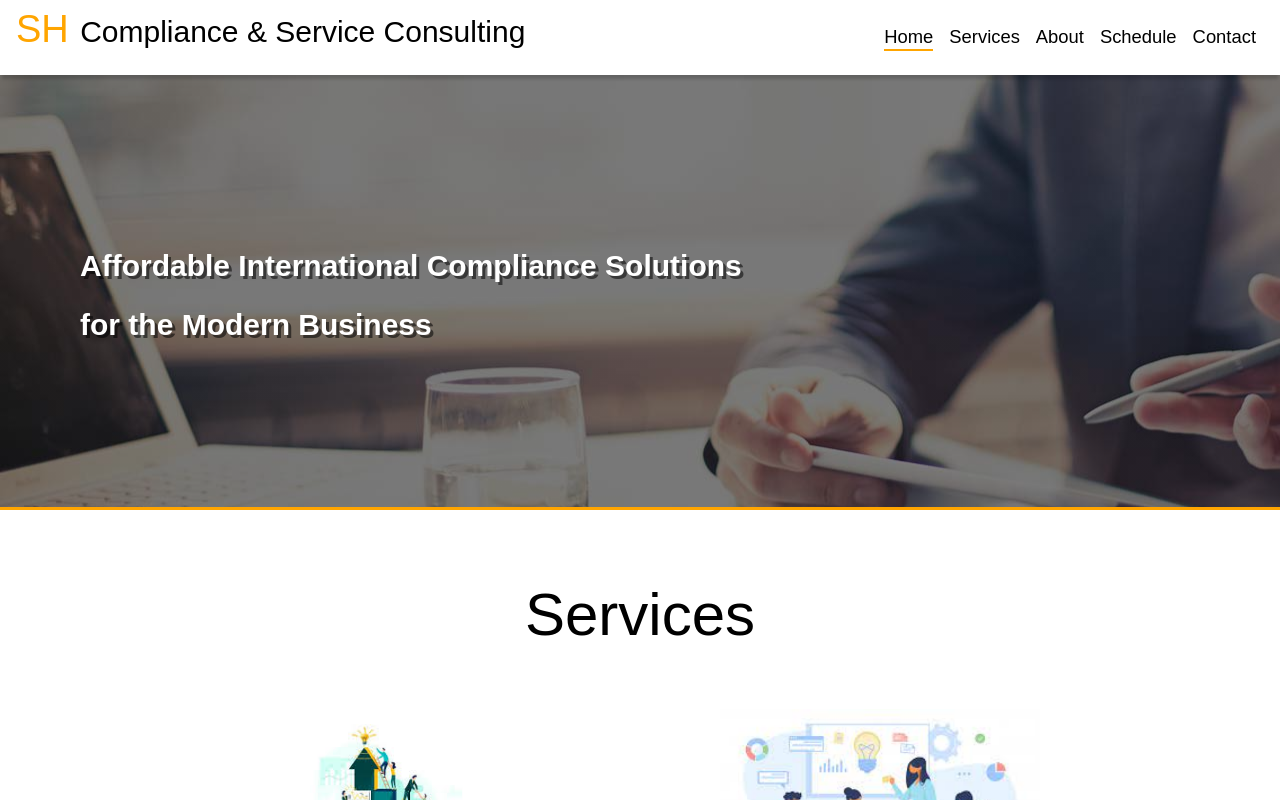
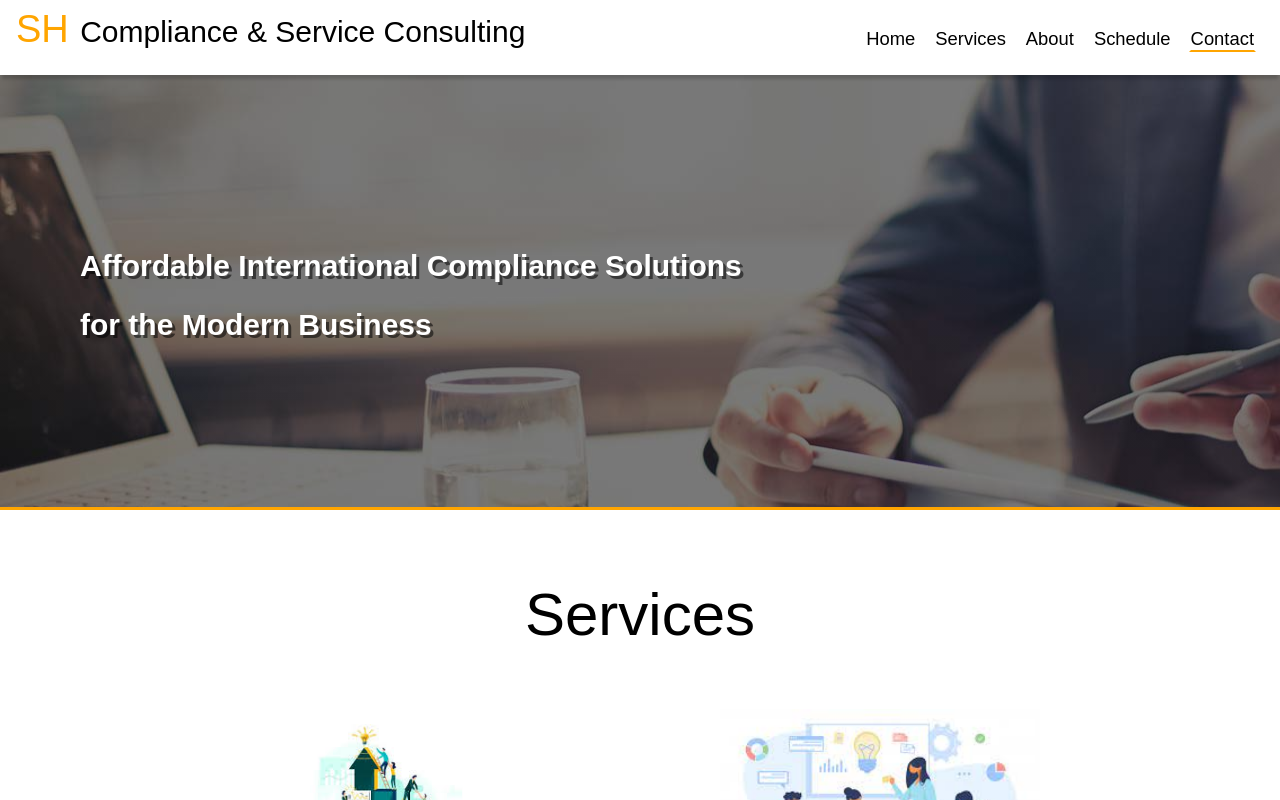
Before and after one commit to bsmrdel101/sh-compliance-and-consulting, a Next.js app: page / in a window 1280 px wide. Shown: the top 800 px of the page. Built offline with nearby package versions, Linux system fonts and the light colour scheme.

Commit message:
refactor: Change nav links and scrolling

```diff
--- a/src/components/Nav.jsx
+++ b/src/components/Nav.jsx
@@ -1,122 +1,90 @@
-import React, { useState } from 'react';
+import React, { useEffect, useState } from 'react';
+import NavLink from './NavLink';
+
 
 export default function Nav() {
-  const [open, setOpen] = useState(true);
-  const [homeActive, setHomeActive] = useState(true);
-  const [servicesActive, setServicesActive] = useState(false);
-  const [aboutActive, setAboutActive] = useState(false);
-  const [scheduleActive, setScheduleActive] = useState(false);
-  const [contactActive, setContactActive] = useState(false);
+  const [activeLink, setActiveLink] = useState('home');
 
-  const handleSelectHome = () => {
-    window.scrollTo(0, 0);
-  }
+  useEffect(() => {
+    const sectionSelectors = {
+      home: '#header',
+      services: '#company-services',
+      about: '#about',
+      schedule: '#schedule-form',
+      contact: '#contact',
+    };
 
-  const handleSelectServices = () => {
-    window.scrollTo(0, 470);
-  }
+    const getSectionOffsets = () => (
+      Object.entries(sectionSelectors).map(([name, selector]) => {
+        const el = document.querySelector(selector);
+        return el ? { name, top: el.getBoundingClientRect().top + window.scrollY } : null;
+      }).filter(Boolean)
+    );
 
-  const handleSelectAbout = () => {
-    window.scrollTo(0, 1150);
-  }
+    let sections = getSectionOffsets();
 
-  const handleSelectSchedule = () => {
-    window.scrollTo(0, 1500);
-  }
+    const handleScroll = () => {
+      const scrollY = window.scrollY + window.innerHeight / 2;
+      const pageBottom = window.innerHeight + window.scrollY >= document.body.offsetHeight - 5;
 
-  const handleSelectContact = () => {
-    window.scrollTo(0, 3000);
-  }
+      let current = sections[0]?.name;
 
-  if (typeof window !== "undefined") window.addEventListener('scroll', () => {
-    let scroll = window.scrollY;
+      for (let i = 0; i < sections.length; i++) {
+        const thisSection = sections[i];
+        const nextSection = sections[i + 1];
+        if (!nextSection || scrollY < nextSection.top) {
+          current = thisSection.name;
+          break;
+        }
+      }
 
-    // Switches which nav element is active
-    if (scroll <= 400) {
-      setHomeActive(true);
-      setServicesActive(false);
-      setAboutActive(false);
-      setScheduleActive(false);
-      setContactActive(false);
-    } else if (scroll > 400 && scroll < 900) {
-      setHomeActive(false);
-      setServicesActive(true);
-      setAboutActive(false);
-      setScheduleActive(false);
-      setContactActive(false);
-    } else if (scroll > 900 && scroll < 1400) {
-      setHomeActive(false);
-      setServicesActive(false);
-      setAboutActive(true);
-      setScheduleActive(false);
-      setContactActive(false);
-    } else if (scroll > 1400 && scroll < 1700) {
-      setHomeActive(false);
-      setServicesActive(false);
-      setAboutActive(false);
-      setScheduleActive(true);
-      setContactActive(false);
-    } else if (scroll > 1700) {
-      setHomeActive(false);
-      setServicesActive(false);
-      setAboutActive(false);
-      setScheduleActive(false);
-      setContactActive(true);
-    }
-  });
+      if (pageBottom) {
+        current = 'contact';
+      }
+      if (current !== activeLink) {
+        setActiveLink(current);
+      }
+    };
+
+    const handleResizeOrLoad = () => {
+      sections = getSectionOffsets();
+      handleScroll();
+    };
+
+    window.addEventListener('scroll', handleScroll);
+    window.addEventListener('resize', handleResizeOrLoad);
+    window.addEventListener('load', handleResizeOrLoad);
+    handleResizeOrLoad();
+
+    return () => {
+      window.removeEventListener('scroll', handleScroll);
+      window.removeEventListener('resize', handleResizeOrLoad);
+      window.removeEventListener('load', handleResizeOrLoad);
+    };
+  }, [activeLink]);
+
+  const handleNavigate = (selector) => {
+    document.querySelector(selector)?.scrollIntoView({ block: 'center' });
+  };
 
   const toggleNavList = () => {
     const navList = document.querySelector('.nav__links-container');
-    setOpen(!open);
-    if (open) {
-      navList.classList.add('nav__links-container--open');
-    } else {
-      navList.classList.remove('nav__links-container--open');
-    }
+    navList.classList.toggle('nav__links-container--open')
   };
+
 
   return (
     <nav className="nav">
-      <a href="javascript:;" className="nav-title" onClick={handleSelectHome} draggable={false}><span className="nav-title__logo">SH</span> Compliance & Service Consulting</a>
+      <NavLink className="nav-title" active={activeLink === 'home'} onClick={() => handleNavigate('#header')}><span className="nav-title__logo">SH</span> Compliance & Service Consulting</NavLink>
       <button className="nav__toggle" onClick={toggleNavList}>
         <img src="images/hamburger_btn.svg" alt="Nav hamburger button" draggable={false} />
       </button>
       <ul className="nav__links-container">
-        <li>
-          {homeActive ?
-            <a href="javascript:;" className="nav__link nav__link--active" onClick={handleSelectHome} draggable={false}>Home</a>
-            :
-            <a href="javascript:;" className="nav__link" onClick={handleSelectHome} draggable={false}>Home</a>
-          }
-        </li>
-        <li>
-          {servicesActive ?
-            <a href="javascript:;" className="nav__link nav__link--active" draggable={false}>Services</a>
-            :
-            <a href="javascript:;" className="nav__link" onClick={handleSelectServices} draggable={false}>Services</a>
-          }
-        </li>
-        <li>
-          {aboutActive ?
-            <a href="javascript:;" className="nav__link nav__link--active" onClick={handleSelectAbout} draggable={false}>About</a>
-            :
-            <a href="javascript:;" className="nav__link" onClick={handleSelectAbout} draggable={false}>About</a>
-          }
-        </li>
-        <li>
-          {scheduleActive ?
-            <a href="javascript:;" className="nav__link nav__link--active" onClick={handleSelectSchedule} draggable={false}>Schedule</a>
-            :
-            <a href="javascript:;" className="nav__link" onClick={handleSelectSchedule} draggable={false}>Schedule</a>
-          }
-        </li>
-        <li>
-          {contactActive ?
-            <a href="javascript:;" className="nav__link nav__link--active" onClick={handleSelectContact} draggable={false}>Contact</a>
-            :
-            <a href="javascript:;" className="nav__link" onClick={handleSelectContact} draggable={false}>Contact</a>
-          }
-        </li>
+        <li><NavLink active={activeLink === 'home'} onClick={() => handleNavigate('#header')}>Home</NavLink></li>
+        <li><NavLink active={activeLink === 'services'} onClick={() => handleNavigate('#company-services')}>Services</NavLink></li>
+        <li><NavLink active={activeLink === 'about'} onClick={() => handleNavigate('#about')}>About</NavLink></li>
+        <li><NavLink active={activeLink === 'schedule'} onClick={() => handleNavigate('#schedule-form')}>Schedule</NavLink></li>
+        <li><NavLink active={activeLink === 'contact'} onClick={() => handleNavigate('#contact')}>Contact</NavLink></li>
       </ul>
     </nav>
   );
--- /dev/null
+++ b/src/components/NavLink.jsx
@@ -0,0 +1,10 @@
+export default function NavLink({ children, className, active, onClick }) {
+  return (
+    <button
+      className={[className, 'nav__link', active && 'nav__link--active'].filter((l) => l).join(' ')}
+      onClick={onClick}
+    >
+      { children }
+    </button>
+  );
+}
--- a/src/pages/_app.jsx
+++ b/src/pages/_app.jsx
@@ -1,6 +1,7 @@
 import React, { useEffect } from 'react';
 import '../styles/globals.scss';
 import { GoogleAnalytics } from 'nextjs-google-analytics';
+import Head from 'next/head';
 
 export default function Application({ Component, pageProps }) {
   useEffect(() => {
@@ -14,6 +15,9 @@ export default function Application({ Component, pageProps }) {
 
   return (
     <>
+      <Head>
+        <title>Compliance & Consulting</title>
+      </Head>
       <GoogleAnalytics trackPageViews />
       <Component {...pageProps} />
     </>
--- a/src/pages/_document.tsx
+++ b/src/pages/_document.jsx
@@ -7,7 +7,6 @@ class MyDocument extends Document {
     return (
       <Html lang="en">
         <Head>
-          <title>Compliance & Consulting</title>
           <link rel="icon" href="/favicon.ico" />
           <meta name="description" content="Compliance & Consulting services for companies and individuals." />
           <meta name="theme-color" content="#317EFB" />
--- a/src/styles/components/nav.scss
+++ b/src/styles/components/nav.scss
@@ -41,9 +41,13 @@
   }
 
   &__link {
-    transition: all ease-in-out 200ms;
+    transition: all ease-in-out 0.2s;
     cursor: pointer;
     padding-bottom: 0.1rem;
+    border: 2px solid transparent;
+    background-color: transparent;
+    padding: 0;
+    font-size: calc(var(--font-sm) + 8);
 
     &--active {
       border-bottom: 2px solid orange;
@@ -78,6 +82,7 @@
   font-size: var(--font-md);
   margin-left: 1rem;
   cursor: pointer;
+  border: none;
 
   &__logo {
     color: orange;
--- a/tsconfig.json
+++ b/tsconfig.json
@@ -23,7 +23,7 @@
     "next-env.d.ts",
     "**/*.ts",
     "**/*.tsx"
-  ],
+, "src/pages/_document.jsx", "src/components/NavLink.jsx"  ],
   "exclude": [
     "node_modules"
   ]
```
